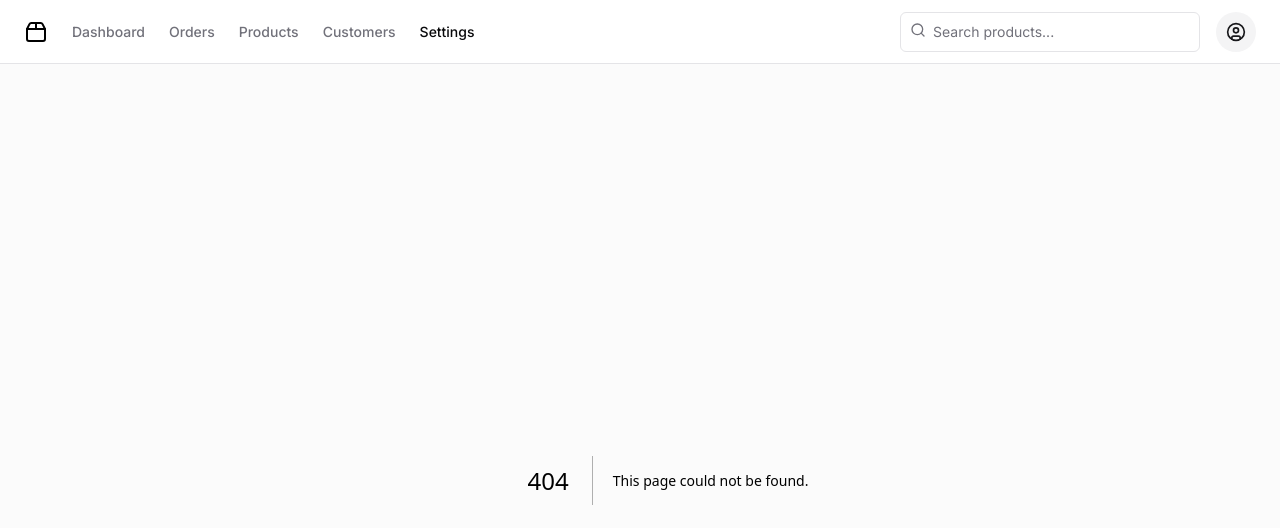
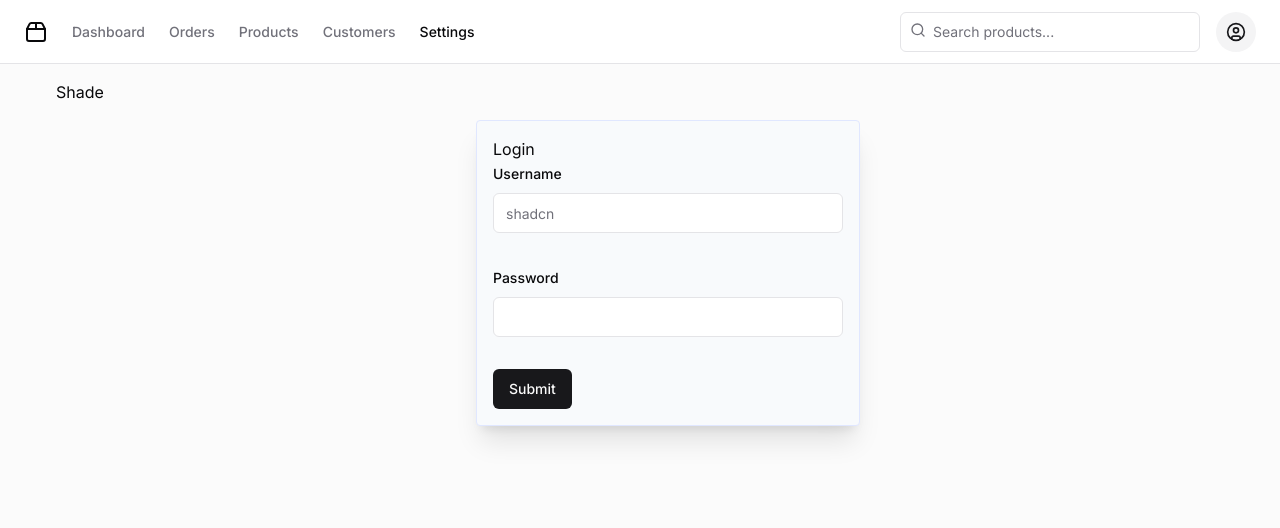
Before and after one commit to shakibuljoy/instuzilla, a Next.js app: page /authentication/login in a window 1280 px wide. Before the commit this address had no page. Shown: the top 528 px of the page. Built offline with nearby package versions, Linux system fonts and the light colour scheme.

Commit message:
jwt token initialized

```diff
--- /dev/null
+++ b/app/authentication/login/page.tsx
@@ -0,0 +1,81 @@
+"use client";
+
+import { z } from "zod";
+import React, { useContext } from "react";
+import { useForm } from "react-hook-form";
+import { zodResolver } from "@hookform/resolvers/zod";
+import { Form,
+    FormControl,
+    FormField,
+    FormItem,
+    FormLabel,
+    FormMessage, } from "@/components/ui/form";
+import { Input } from "@/components/ui/input"
+import { Button } from "@/components/ui/button";
+import { loginFormSchema } from "@/utils/formSchema";
+import AuthContext from "@/app/context/AuthContext";
+
+
+export default function page() {
+  const {signIn, user, error} = useContext(AuthContext);
+  const form = useForm<z.infer<typeof loginFormSchema>>({
+    resolver: zodResolver(loginFormSchema),
+    defaultValues: {
+      username: "",
+      password:"",
+    },
+  });
+
+  // 2. Define a submit handler.
+  function onSubmit(values: z.infer<typeof loginFormSchema>) {
+
+   signIn(values)
+   console.log("Submitted", values)
+  }
+  return (
+    <>
+    {user ? (<h1>{user}</h1>):(<h1>Shade</h1>)}
+    {error?.length >0 && (<h1>{error}</h1>)}
+
+      <div className="w-96 items-center border border-indigo-100 bg-slate-50 rounded-sm shadow-xl mx-auto p-4" >
+        <h3 className="text-md" >Login</h3>
+      <Form {...form}>
+        <form onSubmit={form.handleSubmit(onSubmit)} className="space-y-8">
+          {/* UserName field */}
+          <FormField
+            control={form.control}
+            name="username"
+            render={({ field }) => (
+              <FormItem>
+                <FormLabel>Username</FormLabel>
+                <FormControl>
+                  <Input placeholder="shadcn" {...field} />
+                </FormControl>
+                <FormMessage />
+              </FormItem>
+            )}
+          />
+
+          {/* Password Field */}
+          <FormField
+          control={form.control}
+          name="password"
+          render={({field}) => (
+            <FormItem>
+              <FormLabel>Password</FormLabel>
+              <FormControl>
+                <Input type="password" {...field} />
+              </FormControl>
+              <FormMessage />
+            </FormItem>
+          )}
+          >
+
+          </FormField>
+          <Button>Submit</Button>
+        </form>
+      </Form>
+      </div>
+    </>
+  );
+}
--- /dev/null
+++ b/app/context/AuthContext.tsx
@@ -0,0 +1,63 @@
+'use client'
+import { loginUser } from "@/utils/fetchUser";
+import { loginFormSchema } from "@/utils/formSchema";
+import React, { createContext, useState } from "react";
+import {jwtDecode} from 'jwt-decode'
+import {z} from 'zod'
+
+interface LoginResponse {
+    access: string,
+    refresh: string
+}
+interface JwtCustomePayload  {
+    iss?: string;
+    sub?: string;
+    aud?: string[] | string;
+    exp?: number;
+    nbf?: number;
+    iat?: number;
+    jti?: string;
+    name: string;
+}
+const AuthContext = createContext<{
+    signIn: (credentials: z.infer<typeof loginFormSchema>) => void,
+    token: LoginResponse | null,
+    user: string | null,
+    error: string
+}>({
+    signIn: async () => {},
+    token: null,
+    error: "",
+    user: null,
+
+});
+
+export const AuthenticationProvider = ({children}:{children:React.ReactNode}) => {
+    const [user, setUser] = useState<string | null>(null);
+    const [error, setError] = useState("");
+    const [token, setToken] = useState(null)
+
+    const signIn = (credentials:z.infer<typeof loginFormSchema>) => {
+        loginUser(credentials)
+        .then(response => {
+            if (response as LoginResponse) {
+                setError("")
+                const decoded = jwtDecode<JwtCustomePayload>(response.access);
+                setUser(decoded.name ? decoded.name: null)
+                setToken(response)
+            }else{
+                setError("Invalid Credentials!")
+            }
+        })
+        .catch(error => {
+            setError("Cannot Connect to server")
+        })
+    }
+    return (
+        <AuthContext.Provider value={{signIn,token, error, user}}>
+            {children}
+        </AuthContext.Provider>
+    )
+}
+
+export default AuthContext;
--- a/app/layout.tsx
+++ b/app/layout.tsx
@@ -2,6 +2,7 @@ import type { Metadata } from "next";
 import { Inter } from "next/font/google";
 import "./globals.css";
 import Header from "./components/Header";
+import { AuthenticationProvider } from "./context/AuthContext";
 
 const inter = Inter({ subsets: ["latin"] });
 
@@ -18,16 +19,13 @@ export default function RootLayout({
   return (
     <html lang="en">
       <body className={inter.className}>
-      <div className="flex min-h-screen w-full flex-col bg-muted/40">
-       <Header />
+        <div className="flex min-h-screen w-full flex-col bg-muted/40">
+          <Header />
 
-        <div className="flex flex-col sm:gap-4 sm:py-4 sm:pl-14">
-
-        {children}
-
-       </div>
-       </div>
-
+          <div className="flex flex-col sm:gap-4 sm:py-4 sm:pl-14">
+            <AuthenticationProvider>{children}</AuthenticationProvider>
+          </div>
+        </div>
       </body>
     </html>
   );
--- /dev/null
+++ b/components/ui/form.tsx
@@ -0,0 +1,176 @@
+import * as React from "react"
+import * as LabelPrimitive from "@radix-ui/react-label"
+import { Slot } from "@radix-ui/react-slot"
+import {
+  Controller,
+  ControllerProps,
+  FieldPath,
+  FieldValues,
+  FormProvider,
+  useFormContext,
+} from "react-hook-form"
+
+import { cn } from "@/lib/utils"
+import { Label } from "@/components/ui/label"
+
+const Form = FormProvider
+
+type FormFieldContextValue<
+  TFieldValues extends FieldValues = FieldValues,
+  TName extends FieldPath<TFieldValues> = FieldPath<TFieldValues>
+> = {
+  name: TName
+}
+
+const FormFieldContext = React.createContext<FormFieldContextValue>(
+  {} as FormFieldContextValue
+)
+
+const FormField = <
+  TFieldValues extends FieldValues = FieldValues,
+  TName extends FieldPath<TFieldValues> = FieldPath<TFieldValues>
+>({
+  ...props
+}: ControllerProps<TFieldValues, TName>) => {
+  return (
+    <FormFieldContext.Provider value={{ name: props.name }}>
+      <Controller {...props} />
+    </FormFieldContext.Provider>
+  )
+}
+
+const useFormField = () => {
+  const fieldContext = React.useContext(FormFieldContext)
+  const itemContext = React.useContext(FormItemContext)
+  const { getFieldState, formState } = useFormContext()
+
+  const fieldState = getFieldState(fieldContext.name, formState)
+
+  if (!fieldContext) {
+    throw new Error("useFormField should be used within <FormField>")
+  }
+
+  const { id } = itemContext
+
+  return {
+    id,
+    name: fieldContext.name,
+    formItemId: `${id}-form-item`,
+    formDescriptionId: `${id}-form-item-description`,
+    formMessageId: `${id}-form-item-message`,
+    ...fieldState,
+  }
+}
+
+type FormItemContextValue = {
+  id: string
+}
+
+const FormItemContext = React.createContext<FormItemContextValue>(
+  {} as FormItemContextValue
+)
+
+const FormItem = React.forwardRef<
+  HTMLDivElement,
+  React.HTMLAttributes<HTMLDivElement>
+>(({ className, ...props }, ref) => {
+  const id = React.useId()
+
+  return (
+    <FormItemContext.Provider value={{ id }}>
+      <div ref={ref} className={cn("space-y-2", className)} {...props} />
+    </FormItemContext.Provider>
+  )
+})
+FormItem.displayName = "FormItem"
+
+const FormLabel = React.forwardRef<
+  React.ElementRef<typeof LabelPrimitive.Root>,
+  React.ComponentPropsWithoutRef<typeof LabelPrimitive.Root>
+>(({ className, ...props }, ref) => {
+  const { error, formItemId } = useFormField()
+
+  return (
+    <Label
+      ref={ref}
+      className={cn(error && "text-destructive", className)}
+      htmlFor={formItemId}
+      {...props}
+    />
+  )
+})
+FormLabel.displayName = "FormLabel"
+
+const FormControl = React.forwardRef<
+  React.ElementRef<typeof Slot>,
+  React.ComponentPropsWithoutRef<typeof Slot>
+>(({ ...props }, ref) => {
+  const { error, formItemId, formDescriptionId, formMessageId } = useFormField()
+
+  return (
+    <Slot
+      ref={ref}
+      id={formItemId}
+      aria-describedby={
+        !error
+          ? `${formDescriptionId}`
+          : `${formDescriptionId} ${formMessageId}`
+      }
+      aria-invalid={!!error}
+      {...props}
+    />
+  )
+})
+FormControl.displayName = "FormControl"
+
+const FormDescription = React.forwardRef<
+  HTMLParagraphElement,
+  React.HTMLAttributes<HTMLParagraphElement>
+>(({ className, ...props }, ref) => {
+  const { formDescriptionId } = useFormField()
+
+  return (
+    <p
+      ref={ref}
+      id={formDescriptionId}
+      className={cn("text-sm text-muted-foreground", className)}
+      {...props}
+    />
+  )
+})
+FormDescription.displayName = "FormDescription"
+
+const FormMessage = React.forwardRef<
+  HTMLParagraphElement,
+  React.HTMLAttributes<HTMLParagraphElement>
+>(({ className, children, ...props }, ref) => {
+  const { error, formMessageId } = useFormField()
+  const body = error ? String(error?.message) : children
+
+  if (!body) {
+    return null
+  }
+
+  return (
+    <p
+      ref={ref}
+      id={formMessageId}
+      className={cn("text-sm font-medium text-destructive", className)}
+      {...props}
+    >
+      {body}
+    </p>
+  )
+})
+FormMessage.displayName = "FormMessage"
+
+export {
+  useFormField,
+  Form,
+  FormItem,
+  FormLabel,
+  FormControl,
+  FormDescription,
+  FormMessage,
+  FormField,
+}
--- /dev/null
+++ b/components/ui/label.tsx
@@ -0,0 +1,26 @@
+"use client"
+
+import * as React from "react"
+import * as LabelPrimitive from "@radix-ui/react-label"
+import { cva, type VariantProps } from "class-variance-authority"
+
+import { cn } from "@/lib/utils"
+
+const labelVariants = cva(
+  "text-sm font-medium leading-none peer-disabled:cursor-not-allowed peer-disabled:opacity-70"
+)
+
+const Label = React.forwardRef<
+  React.ElementRef<typeof LabelPrimitive.Root>,
+  React.ComponentPropsWithoutRef<typeof LabelPrimitive.Root> &
+    VariantProps<typeof labelVariants>
+>(({ className, ...props }, ref) => (
+  <LabelPrimitive.Root
+    ref={ref}
+    className={cn(labelVariants(), className)}
+    {...props}
+  />
+))
+Label.displayName = LabelPrimitive.Root.displayName
+
+export { Label }
--- /dev/null
+++ b/utils/fetchUser.ts
@@ -0,0 +1,18 @@
+'use server'
+import {z} from 'zod'
+import { loginFormSchema } from './formSchema'
+export const loginUser = async (credentals:z.infer<typeof loginFormSchema>) => {
+    const response = await fetch('http://127.0.0.1:8000/api/token/',{
+        method: 'POST',
+        headers: {
+            'Content-Type': 'application/json',
+        },
+        body: JSON.stringify(credentals)
+    })
+    if (response.ok){
+        const data = await response.json()
+        return data
+    }else{
+        throw new Error("Credentials Invalid!")
+    }
+}
--- /dev/null
+++ b/utils/formSchema.ts
@@ -0,0 +1,16 @@
+import {z} from 'zod'
+
+
+export const loginFormSchema = z.object({
+    username: z
+      .string()
+      .min(2, {
+        message: "Username must be at least 2 characters.",
+      })
+      .max(50),
+      password: z
+      .string()
+      .min(6, {
+        message: "Password at least 6 characters"
+      })
+  });
```
Also changed, not shown: package.json (+6 -1 lines), 1 other file (tests, documents, lock files or other folders).
